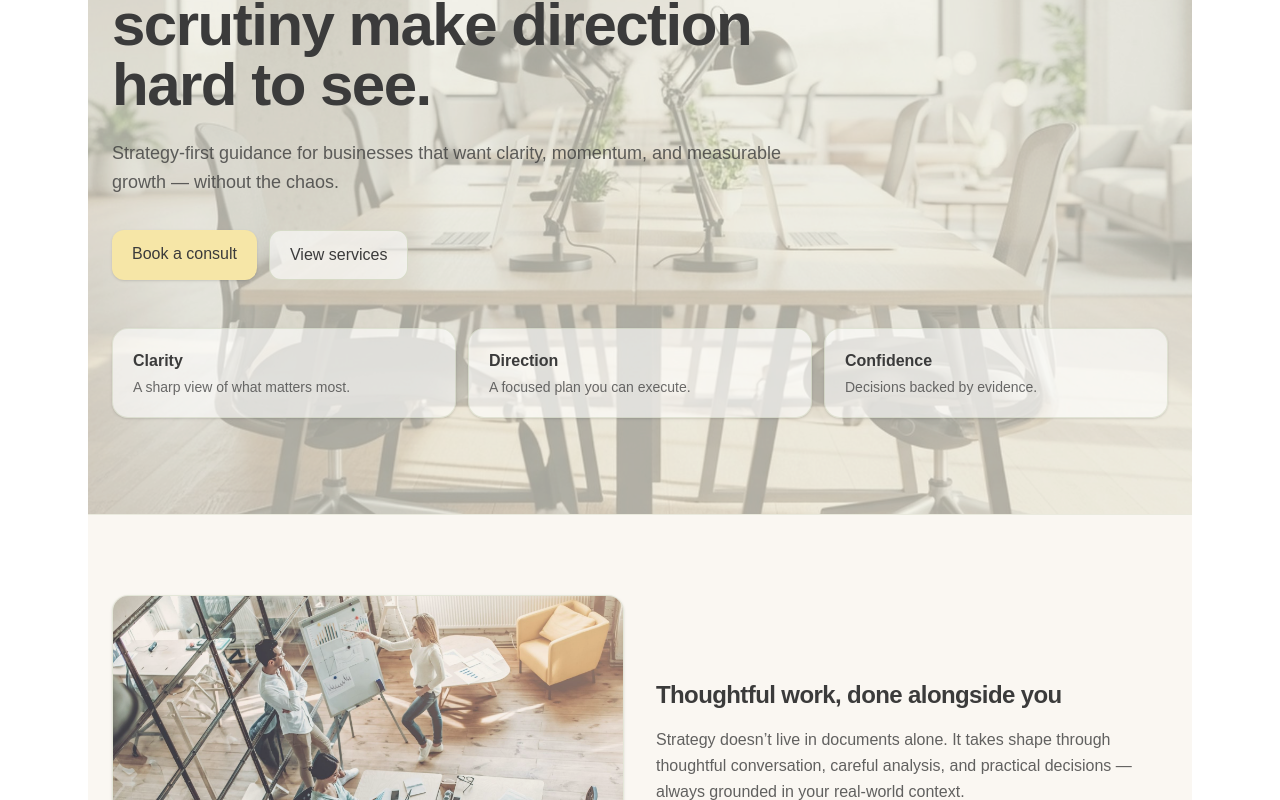
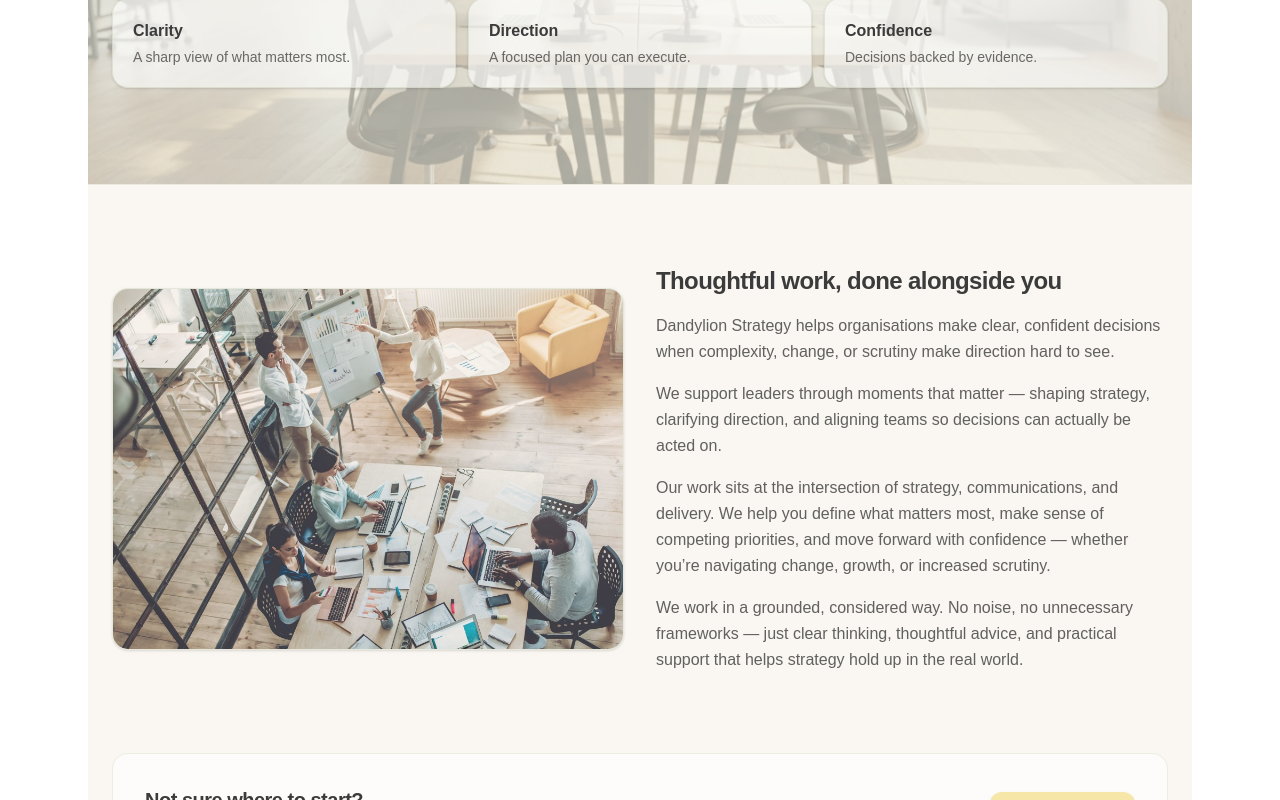
Before and after one commit to DandylionNZ/dandylion-final, a Next.js app: page / in a window 1280 px wide. Shown: the part 520-1320 px from the top of the page. Built offline with nearby package versions, Linux system fonts and the light colour scheme.

Commit message:
Update homepage hero intro copy

```diff
--- a/app/page.tsx
+++ b/app/page.tsx
@@ -27,13 +27,11 @@ export default function Home() {
           </p>
 
           <h1 className="max-w-3xl text-4xl font-semibold tracking-tight md:text-6xl">
-            Dandylion Strategy helps organisations make clear, confident decisions when complexity, change, or scrutiny make direction hard to see.
-
+Strategy, without the noise.
           </h1>
 
           <p className="mt-6 max-w-2xl text-lg leading-relaxed text-[#3B3B3B]/80">
-            Strategy-first guidance for businesses that want clarity, momentum,
-            and measurable growth — without the chaos.
+         Strategy and guidance for organisations navigating growth, change, and complexity.
           </p>
 
           <div className="mt-8 flex flex-wrap gap-3">
@@ -90,13 +88,16 @@ export default function Home() {
               Thoughtful work, done alongside you
             </h2>
             <p className="mt-4 text-[#3B3B3B]/80 leading-relaxed">
-              Strategy doesn’t live in documents alone. It takes shape through
-              thoughtful conversation, careful analysis, and practical decisions
-              — always grounded in your real-world context.
+          Dandylion Strategy helps organisations make clear, confident decisions when complexity, change, or scrutiny make direction hard to see.
             </p>
             <p className="mt-4 text-[#3B3B3B]/80 leading-relaxed">
-              The goal is simple: clarity you can act on, and confidence in the
-              direction you’re taking.
+             We support leaders through moments that matter — shaping strategy, clarifying direction, and aligning teams so decisions can actually be acted on.
+ </p>
+            <p className="mt-4 text-[#3B3B3B]/80 leading-relaxed">
+Our work sits at the intersection of strategy, communications, and delivery. We help you define what matters most, make sense of competing priorities, and move forward with confidence — whether you’re navigating change, growth, or increased scrutiny.
+ </p>
+            <p className="mt-4 text-[#3B3B3B]/80 leading-relaxed">
+We work in a grounded, considered way. No noise, no unnecessary frameworks — just clear thinking, thoughtful advice, and practical support that helps strategy hold up in the real world.
             </p>
           </div>
         </div>
```
